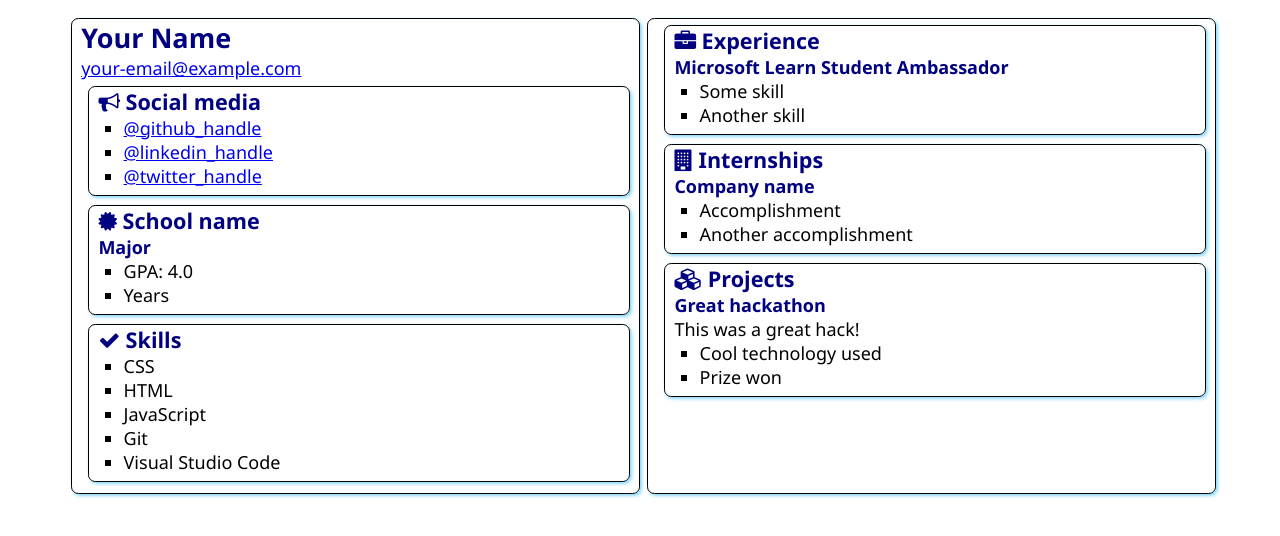
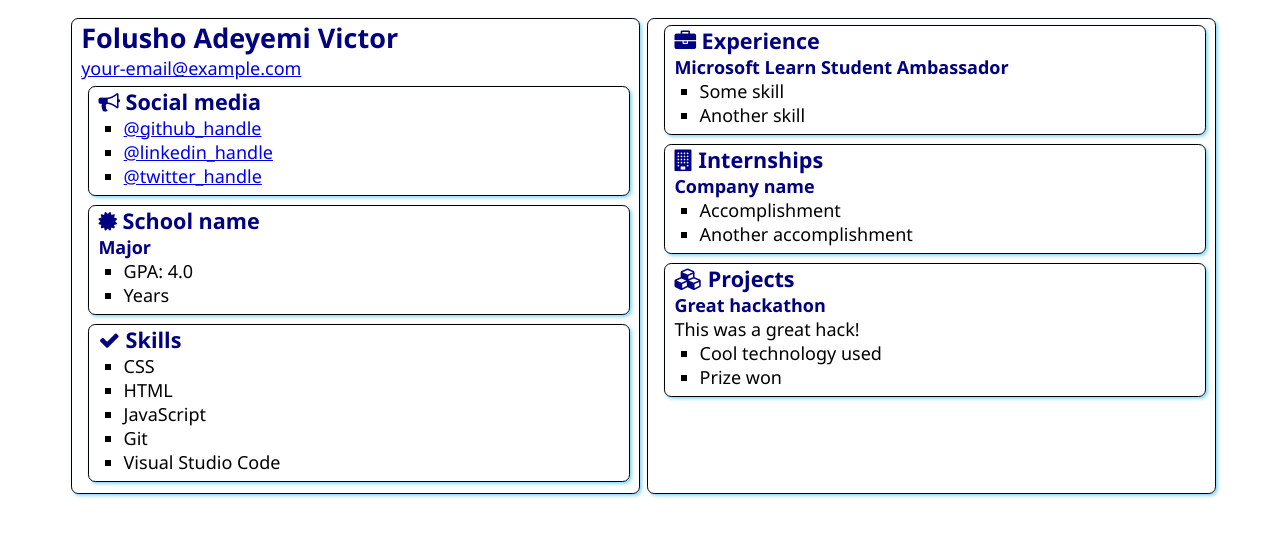
Before and after one commit to folusho-adeyemi/SATechnicalOnboarding, a plain HTML site: page src/index.html in a window 1280 px wide. Drawn offline with Linux system fonts and the light colour scheme.

Commit message:
Update index.html
Added my name

```diff
--- a/src/index.html
+++ b/src/index.html
@@ -12,7 +12,7 @@
 <body>
     <main>
         <article class="box">
-            <h1>Your Name</h1>
+            <h1>Folusho Adeyemi Victor</h1>
             <div><a href="mailto:your.email@example.com">your-email@example.com</a></div>
 
             <section class="box">
```
